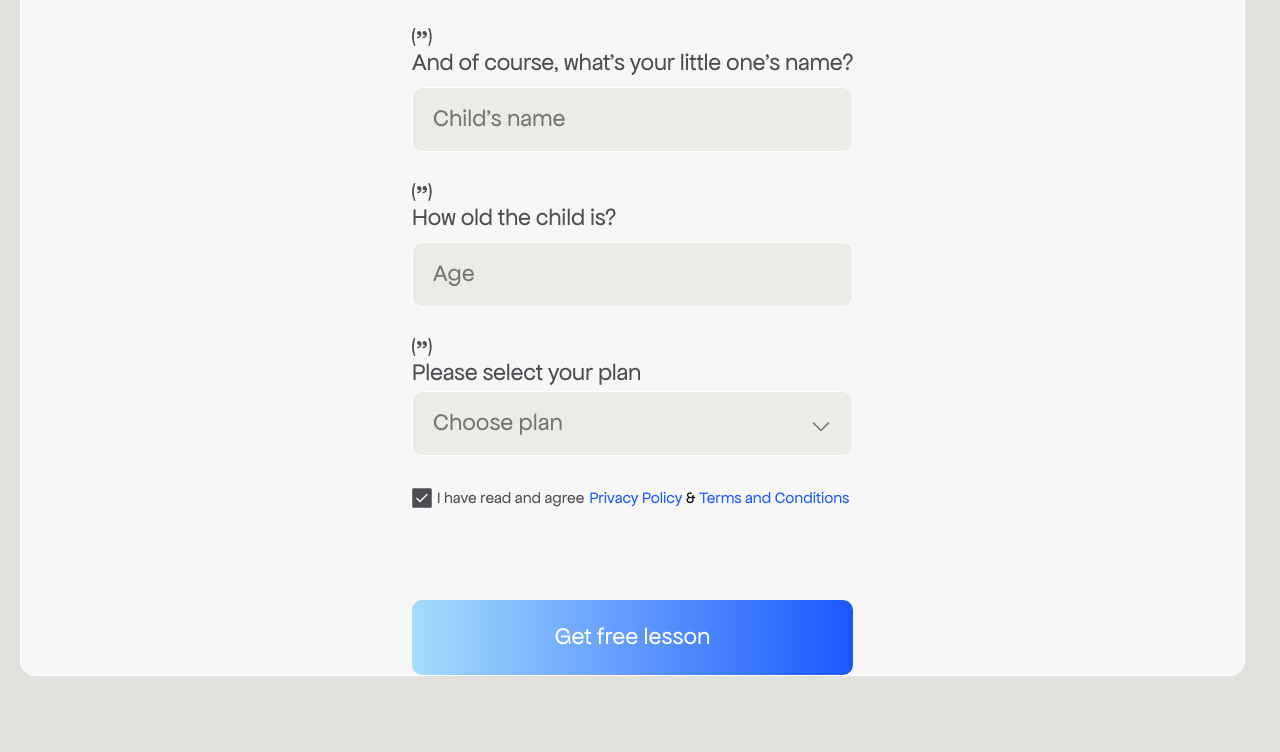
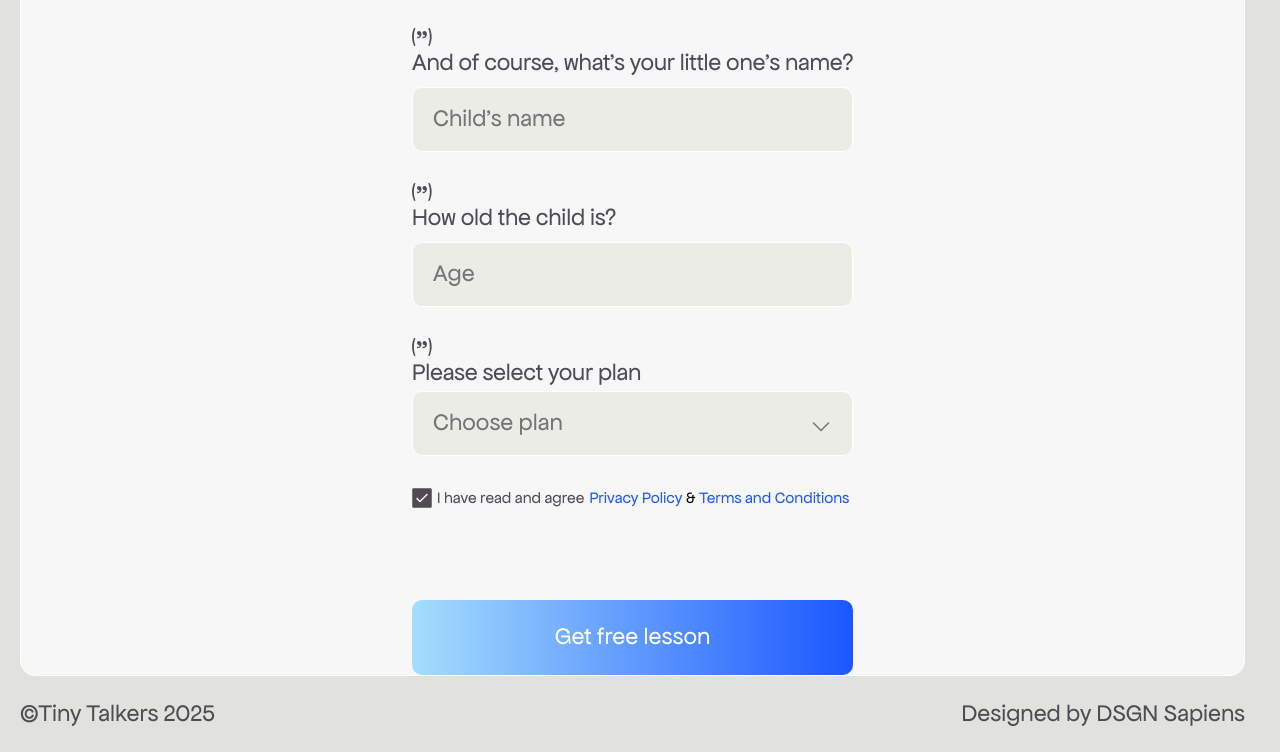
Before and after one commit to JulieSagan/tiny-talkers, a plain HTML site: page index.html in a window 1280 px wide. Shown: the part 8305-9057 px from the top of the page. Before the commit the page ends 9001 px from the top, so only its background shows below. Drawn offline with Linux system fonts and the light colour scheme.

Commit message:
Made footer

```diff
--- a/css/style.css
+++ b/css/style.css
@@ -871,3 +871,24 @@ select.form__input option {
 .checkbox__input:focus-visible + .checkbox__state .checkbox__control {
   outline: 2px solid #1B57FF;
 }
+
+.footer__wrapper {
+  display: flex;
+  flex-direction: row;
+  align-items: center;
+  justify-content: space-between;
+  width: 100%;
+}
+
+.footer__copyright {
+  color: #4E4B52;
+}
+
+.footer__link {
+  color: #4E4B52;
+  text-decoration: none;
+}
+
+.footer__link:hover {
+  text-decoration: underline;
+}
--- a/index.html
+++ b/index.html
@@ -620,6 +620,12 @@
       </div>
     </section>
 
+    <section class="footer">
+      <div class="footer__wrapper">
+        <p class="footer__copyright">©Tiny Talkers 2025</p>
+        <a href="https://dsgnsapiens.com" target="_blank" rel="noopener noreferrer" class="footer__link">Designed by DSGN Sapiens</a>
+      </div>
+    </section>
   </main>
 
 </body>
```
